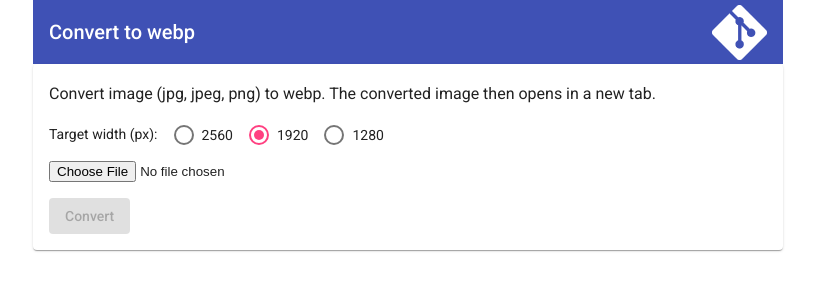
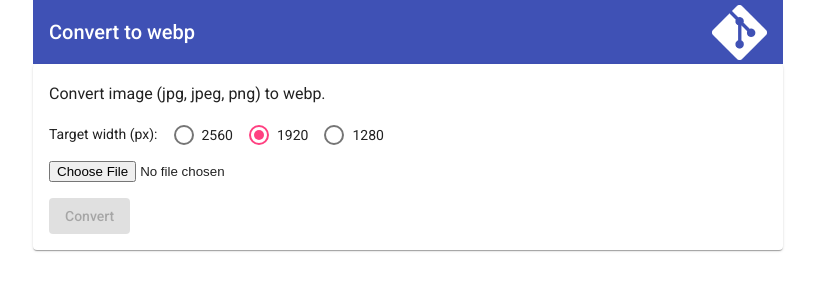
Before and after one commit to kellermatthis/webp-converter, an Angular app: page / in a window 1280 px wide. Shown: the top 300 px of the page, without its empty margins (232-1047 px from the left). Built offline with nearby package versions, Linux system fonts and the light colour scheme.

Commit message:
Download Image

```diff
--- a/package.json
+++ b/package.json
@@ -20,6 +20,7 @@
     "@angular/platform-browser": "~13.3.0",
     "@angular/platform-browser-dynamic": "~13.3.0",
     "@angular/router": "~13.3.0",
+    "file-saver": "^2.0.5",
     "ngx-toastr": "^14.3.0",
     "rxjs": "~7.5.0",
     "tslib": "^2.3.0",
@@ -29,6 +30,7 @@
     "@angular-devkit/build-angular": "~13.3.6",
     "@angular/cli": "~13.3.6",
     "@angular/compiler-cli": "~13.3.0",
+    "@types/file-saver": "^2.0.5",
     "@types/jasmine": "~3.10.0",
     "@types/node": "^12.11.1",
     "jasmine-core": "~4.0.0",
--- a/src/app/converter/converter.component.html
+++ b/src/app/converter/converter.component.html
@@ -1,5 +1,5 @@
 <div class="SpaceBetween">
-  <h3>Convert image ({{allowedImageTypes.join(', ')}}) to webp. The converted image then opens in a new tab.</h3>
+  <h3>Convert image ({{allowedImageTypes.join(', ')}}) to webp.</h3>
   <div class="horizontal">
     <label>Target width (px):</label>
     <mat-radio-group [(ngModel)]="selectedWidth" >
--- a/src/app/converter/converter.component.ts
+++ b/src/app/converter/converter.component.ts
@@ -1,5 +1,7 @@
 import { Component } from '@angular/core';
 import { ToastrService } from 'ngx-toastr';
+import { saveAs } from 'file-saver';
+import * as FileSaver from 'file-saver';
 
 @Component({
   selector: 'app-converter',
@@ -38,7 +40,7 @@ export class ConverterComponent {
           canvas.getContext('2d')!.drawImage(wembpImage, 0, 0,canvas.width,canvas.height);
           canvas.toBlob((blob) => {
               if(blob)
-                  window.open(window.URL.createObjectURL(new File([blob], 'name.webp', { type: blob.type })));
+                FileSaver.saveAs(blob, this.uploadedFile?.name + '.webp');
           }, 'image/webp');
       };
 
```
Also changed, not shown: 1 other file (tests, documents, lock files or other folders).
